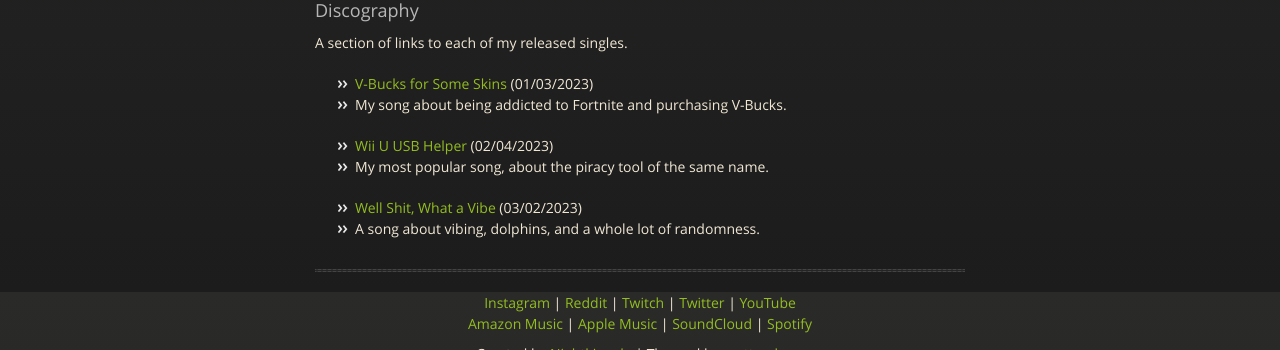
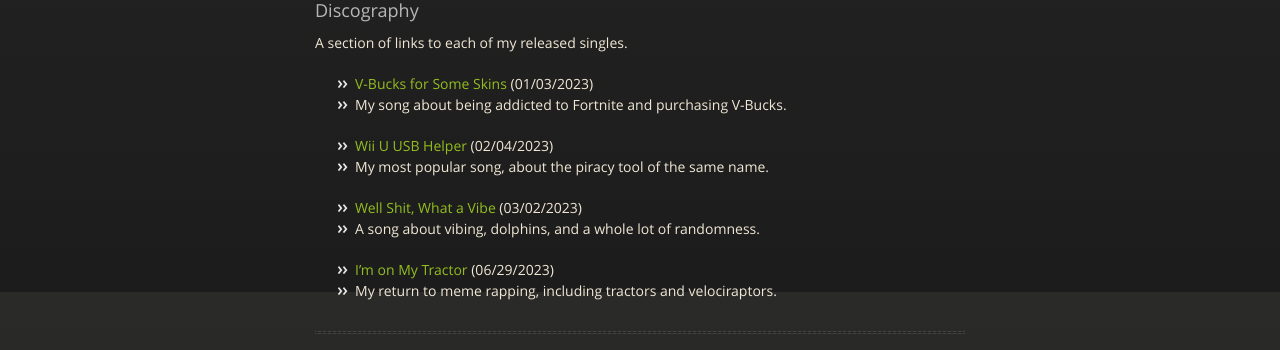
Before and after one commit to Nightkingale/Personal-Website, a Jekyll site: the page built from works.md, in a window 1280 px wide and 900 px high, scrolled down 608 px, cut to the strip 0-350 px from the top of the window. Built offline with Jekyll 4.4.1, drawn with Linux system fonts in a browser that asks for light colours; our own code applies the rules of GitHub Pages for plain Markdown files.

Commit message:
Add I'm on My Tractor to discography

```diff
--- a/works.md
+++ b/works.md
@@ -31,3 +31,6 @@ A section of links to each of my released singles.
 
 * [Well Shit, What a Vibe](https://push.fm/fl/well-shit-what-a-vibe) (03/02/2023)
 * A song about vibing, dolphins, and a whole lot of randomness.
+
+* [I'm on My Tractor](https://push.fm/fl/im-on-my-tractor) (06/29/2023)
+* My return to meme rapping, including tractors and velociraptors.
```
